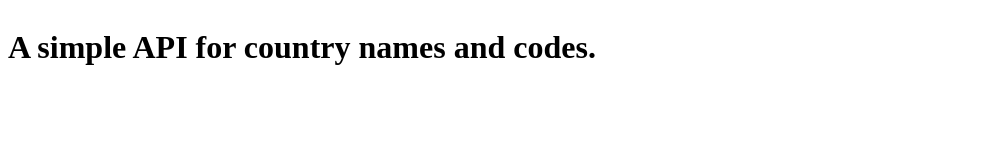
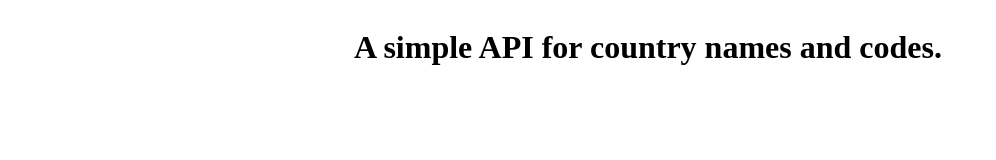
Before and after one commit to RBadola/country_data_api, a plain HTML site: page index.html in a window 1280 px wide. Shown: the whole page, without its empty margins (0-996 px from the left). Drawn offline with Linux system fonts and the light colour scheme.

Commit message:
Update index.html

```diff
--- a/index.html
+++ b/index.html
@@ -9,7 +9,7 @@
         body{
             display: flex;
             align-items: center;
-            justify-content: ce;
+            justify-content: center;
             font: 900;
             width:100vw;
             height:100%;
```
